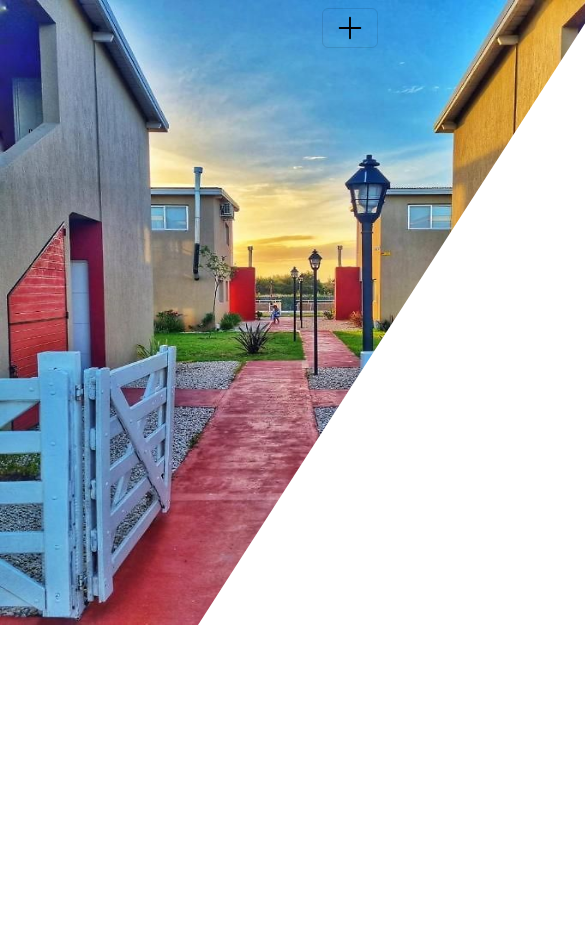
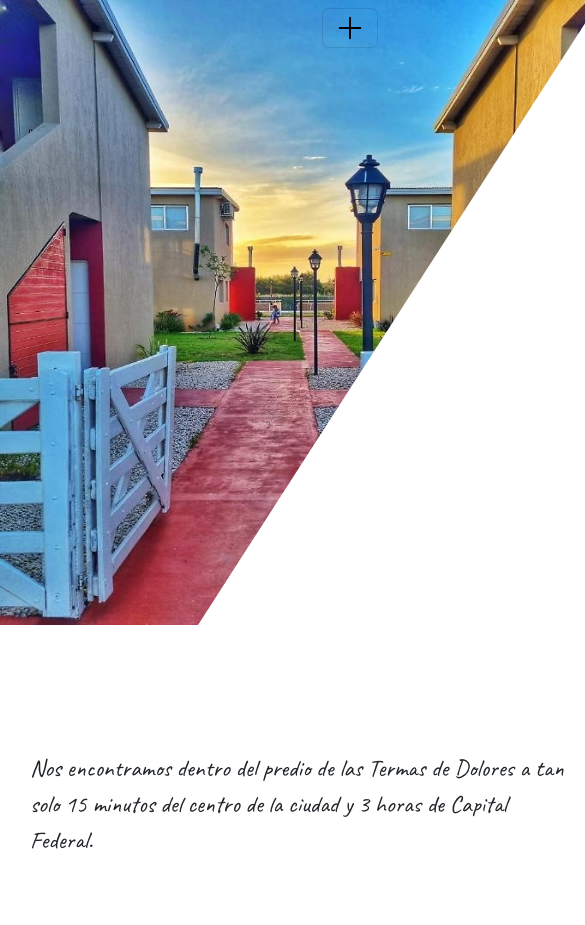
Before and after one commit to vanesasoledadgarcia/apartAntares, a website: page pages/ubicacion.html in a window 390 px wide. Shown: the top 925 px of the page, 585 px wide, since content can reach past the window. Before the commit the page ends 844 px from the top, so only its background shows below. Drawn offline with nearby package versions, Linux system fonts and the light colour scheme.

Commit message:
ultimos cambios responsive

```diff
--- a/sass/parciales/_mediasqueries.scss
+++ b/sass/parciales/_mediasqueries.scss
@@ -147,35 +147,41 @@
 
 /*ubicacion*/
 
-.contenedor3{
+.contenedor__ubicacion{
     display: grid;
     grid-template-areas:
                     "img"
                     "img"
                     "img"
+                    "descrip"
                     "mapa"
                     "footer";
-
     grid-template-columns: 1fr;
-    grid-template-rows: 1fr 1fr 1fr 1fr;
-
+    grid-template-rows: 1fr 1fr 1fr 0.75fr 1fr 0.5fr;
 }
 
-.img{
+.contenedor__img{
     grid-area: img;
 }
 
-.descrip{
+.contenedor__descripcion{
     grid-area: descrip;
 }
 
-.mapa{
+.contenedor__mapa{
     grid-area: mapa;
 }
 
-.footer{
+.contenedor__footer{
     grid-area: footer;
 }
 
+.contenedor__descripcion{
+    padding: 0px 30px 0px 30px;
+}
+
+.contenedor__mapa{
+    padding-left: 100px;
+}
 
 }
--- a/sass/parciales/_ubicacion.scss
+++ b/sass/parciales/_ubicacion.scss
@@ -4,10 +4,8 @@
                     "img descrip"
                     "img mapa"
                     "img footer";
-
     grid-template-columns: 1fr 1fr ;
-    grid-template-rows: 1fr 1fr 1fr ;
-
+    grid-template-rows: 0.75fr 1fr 0.5fr ;
 }
 
 .contenedor__img{
@@ -28,9 +26,8 @@
 
 .contenedor__descripcion{
     font-family: $typo;
-}
-
-.contenedor__mapa{
+    font-size: 1.5rem;
+    padding: 100px 30px 0px 0px;
     display: flex;
     align-content: center;
 }
```
Also changed, not shown: css/styles.css.
